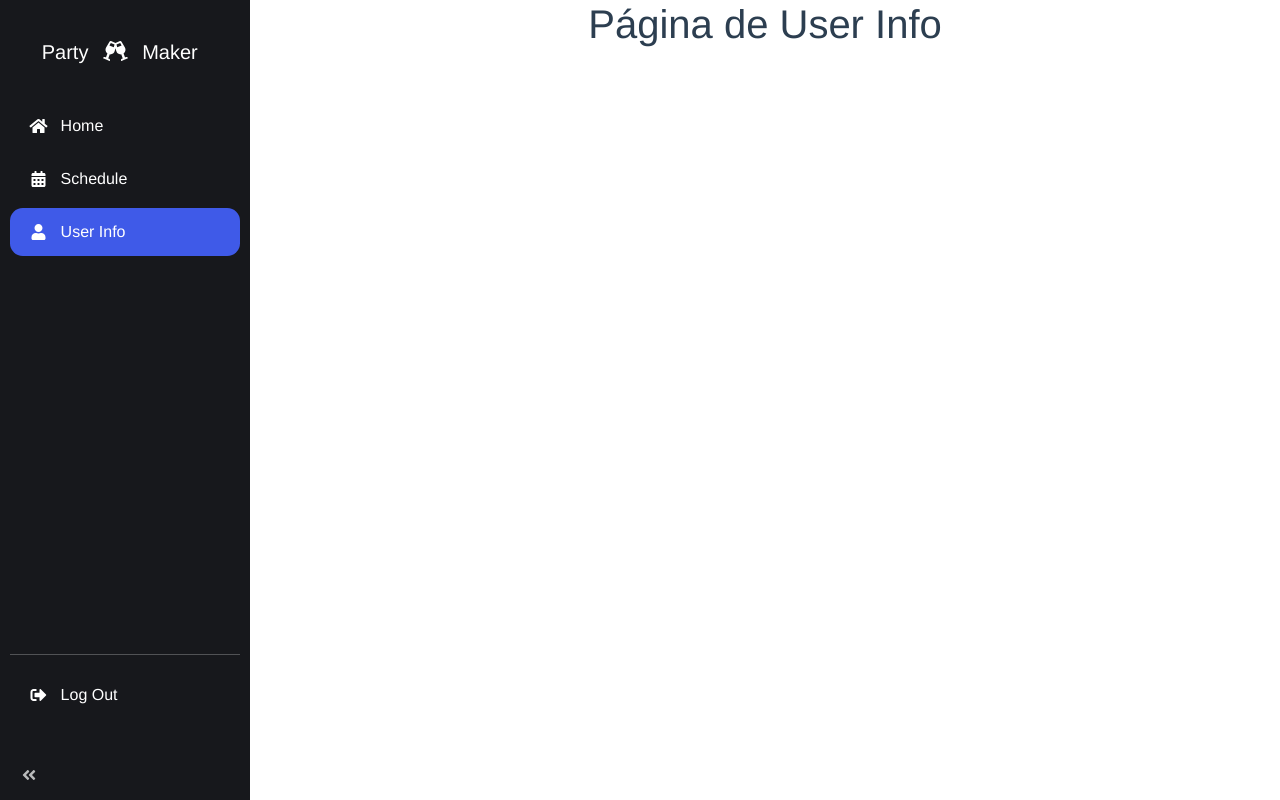
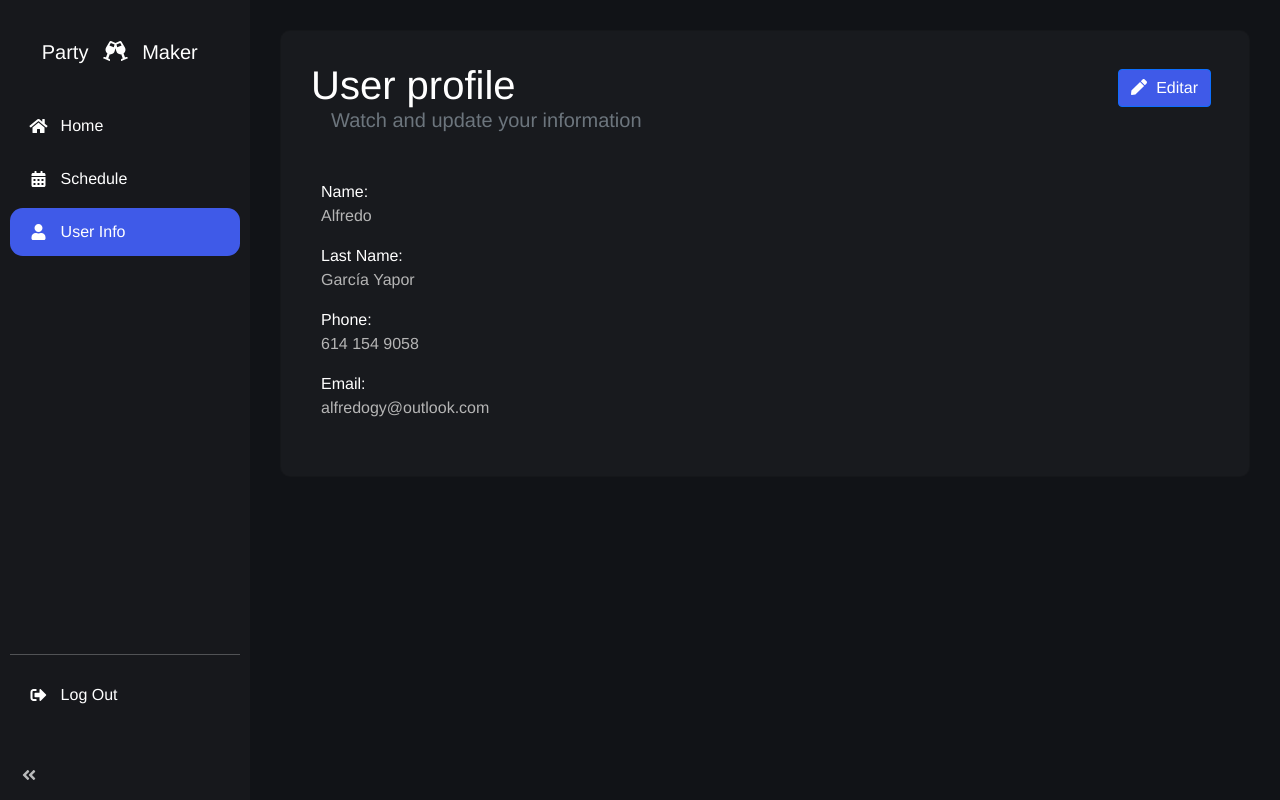
Before and after one commit to claudialegrec/semestral-gen, a Vue app: page /userinfo in a window 1280 px wide. Built offline with nearby package versions, Linux system fonts and the light colour scheme.

Commit message:
Correcciones minimas

```diff
--- a/src/views/Home.vue
+++ b/src/views/Home.vue
@@ -1,6 +1,6 @@
 <template>
   <div style="background-color:#111317; padding:30px; height:100vh">
-    <div class="card text-white" style="background-color:#181A1E; text-align:left">
+    <div class="card text-white" style="background-color:#181A1E; text-align:left;  border-radius:10px">
 
       <!-- Header -->
       <div class="row" style="padding:30px;">
--- a/src/views/Schedule.vue
+++ b/src/views/Schedule.vue
@@ -1,6 +1,6 @@
 <template>
   <div style="background-color:#111317; padding:30px; height:100vh">
-    <div class="card text-white" style="background-color:#181A1E; text-align:left">
+    <div class="card text-white" style="background-color:#181A1E; text-align:left;  border-radius:10px">
 
       <!-- Header -->
       <div class="row" style="padding:30px;">
--- a/src/views/UserInfo.vue
+++ b/src/views/UserInfo.vue
@@ -1,5 +1,113 @@
 <template>
-  <div>
-    <h1>Página de User Info</h1>
+  <div style="background-color:#111317; padding:30px; height:100vh">
+    <div class="card text-white" style="background-color:#181A1E; text-align:left; border-radius:10px">
+
+      <!-- Header -->
+      <div class="d-flex" style="padding:30px;">
+        <div class="col">
+          <h1>User profile</h1>
+          <h5 class="text-secondary" style="margin-left:20px; margin-top:-9px">Watch and update your information</h5>
+        </div>
+        <div v-if="edit == 0" class="ml-auto p-2">
+          <a @click="edit = 1" class="btn btn-primary" style="background-color:#3F5AE8">
+            <i class="fas fa-pen" style="margin-right:5px" />
+            Editar
+          </a>
+        </div>
+
+        <div v-if="edit == 1" class="ml-auto p-2">
+          <a @click="edit = 0" class="btn btn-danger" style="background-color:#E83F3F; margin-left:20px">
+            <i class="fas fa-times" style="margin-right:5px" />
+            Stop editing
+          </a>
+        </div>
+      </div>
+
+      <!-- Vista sin hacer edición -->
+      <div v-if="edit == 0" class="row" style="padding:30px; margin-top:-30px">
+        <div class="col">
+          <div style="padding:10px">
+            <!-- Datos de usuario -->
+            <div class="row">
+              <!-- Nombre -->
+              <div class="col">
+                <p style="margin-bottom:0px">Name:</p>
+                <p style="color:#B5B5B5">Alfredo</p>
+
+              <!-- Apellidos -->
+                <p style="margin-bottom:0px">Last Name:</p>
+                <p style="color:#B5B5B5">García Yapor</p>
+
+                <!-- Teléfono -->
+                <p style="margin-bottom:0px">Phone:</p>
+                <p style="color:#B5B5B5">614 154 9058</p>
+
+                <!-- Email -->
+                <p style="margin-bottom:0px">Email:</p>
+                <p style="color:#B5B5B5">alfredogy@outlook.com</p>
+              </div>
+            </div>
+          </div>
+        </div>
+      </div>
+
+      <!-- Vista para hacer edición -->
+      <div v-if="edit == 1" class="row" style="padding:30px; margin-top:-30px">
+        <div class="col">
+          <div style="padding:10px">
+            <!-- Datos de cita -->
+            <div class="row">
+              <div class="col">
+                <!-- Nombre -->
+                <div style="margin-bottom:10px">
+                  <p style="margin-bottom:5px">Name:</p>
+                  <input type="text" class="form-control-sm" placeholder="Alfredo">
+                </div>
+
+                <!-- Apellidos -->
+                <div style="margin-bottom:10px">
+                  <p style="margin-bottom:5px">Last Name:</p>
+                  <input type="text" class="form-control-sm" placeholder="García Yapor">
+                </div>
+
+                <!-- Teléfono -->
+                <div style="margin-bottom:10px">
+                  <p style="margin-bottom:5px">Phone:</p>
+                  <input type="text" class="form-control-sm" placeholder="614 154 9058">
+                </div>
+
+                <!-- Teléfono -->
+                <div style="margin-bottom:10px">
+                  <p style="margin-bottom:5px">E-mail:</p>
+                  <input type="text" class="form-control-sm" placeholder="alfredogy@outlook.com">
+                </div>
+
+                <!-- Botón de Guardar Cambios -->
+                <div class="d-flex justify-content-end" style="margin-top:30px">
+                  <a @click="edit = 0" class="btn btn-primary" style="background-color:#3F5AE8">
+                    <i class="fas fa-save" style="margin-right:5px" />
+                    Save
+                  </a>
+                </div>
+
+              </div>
+            </div>
+          </div>
+        </div>
+      </div>
+    </div>
   </div>
 </template>
+
+<script>
+export default {
+  data() {
+    return {
+      edit: 0,
+    }
+  },
+  methods: {
+
+  }
+}
+</script>
```
Lines whose indentation alone changed are shown as unchanged.
